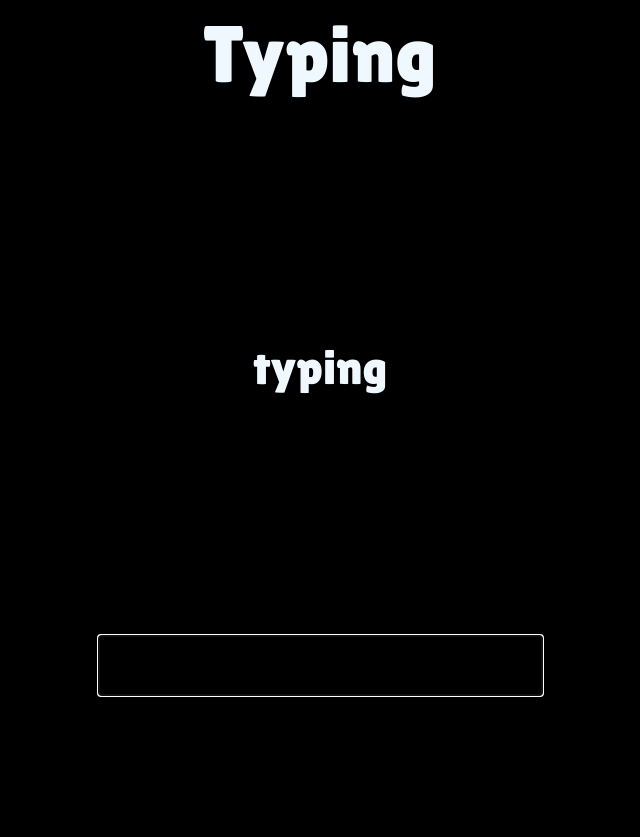
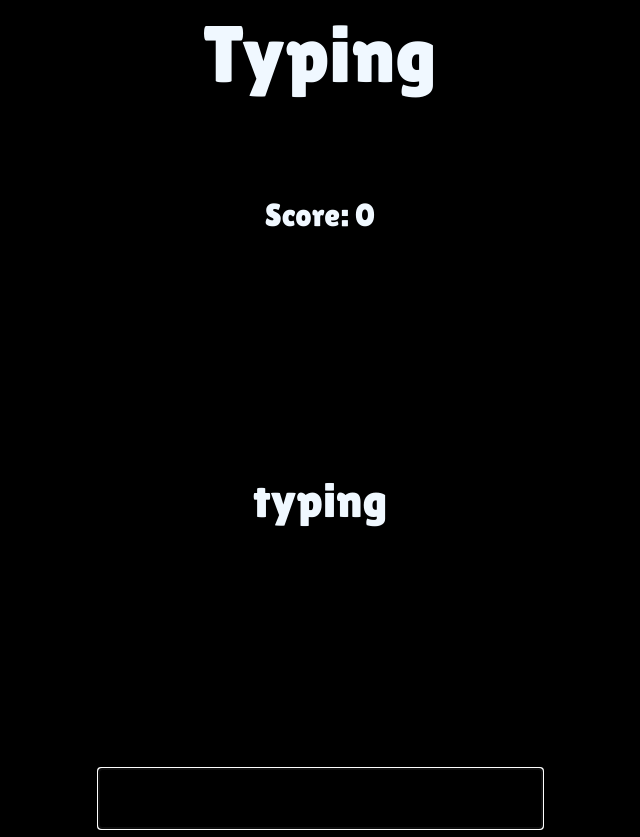
Before and after one commit to btnpushnmunky/typing, a website: page index.html in a window 1280 px wide. Shown: the whole page, without its empty margins (320-960 px from the left). Before the commit the page ends 800 px from the top, so only its background shows below. Drawn offline with nearby package versions, Linux system fonts and the light colour scheme.

Commit message:
Added score

```diff
--- a/game.js
+++ b/game.js
@@ -3,19 +3,28 @@
 let wordList = ["word", "typing", "banana", "apple", "boogers"];
 
 const targetWordDiv = document.getElementById("targetWord");
+const scoreSpan = document.getElementById("score");
+let score = 0;
+
+
+function setScore() {
+    scoreSpan.innerHTML = score;
+}
 
 function setWord() {
     let newWord = wordList[Math.floor(Math.random() * wordList.length)];
     targetWordDiv.innerHTML = newWord;
 }
 
-
 function wordSubmitted() {
     let typedWord = document.getElementById("entryBox").value;
     let targetWord = document.getElementById("targetWord").innerHTML;
     if (typedWord == targetWord) {
         setWord();
+        score += 1;
+        setScore();
         document.getElementById("entryBox").value = "";
+
     }
 }
 
@@ -24,13 +33,14 @@ function focusTextField() {
 }
 
 
-focusTextField();
-setWord();
-
-
 window.onload=function() {
     document.getElementById("typingForm").onsubmit = function () {
         wordSubmitted();
         return false;
     };
 };
+
+//Do some initial setup
+focusTextField();
+setWord();
+scoreSpan.innerHTML = score;
--- a/index.html
+++ b/index.html
@@ -20,6 +20,7 @@
 
         <div class='container'>
            <div class='title'>Typing</div>
+           <div id="scoreContainer">Score: <span id="score"></span></div>
            <div id='targetWord' class='word animated infinite bounce delay-5s'></div>
            <form id="typingForm" onSubmit="wordSubmitted()" autocomplete="off">
                <input id='entryBox' type="text">
--- a/styles.css
+++ b/styles.css
@@ -28,3 +28,8 @@ body {
     border-color: darkgrey;
     font-family: 'Lilita One', cursive;
 }
+
+#scoreContainer {
+    margin-top: 3em;
+    font-size: 2em;
+}
```
